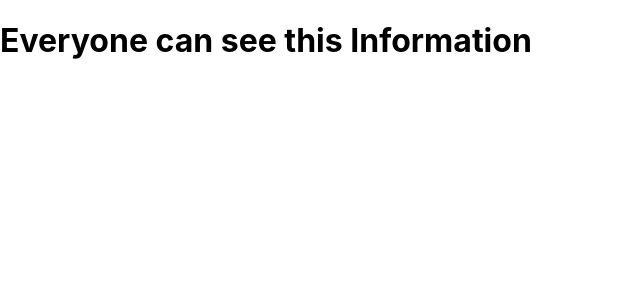
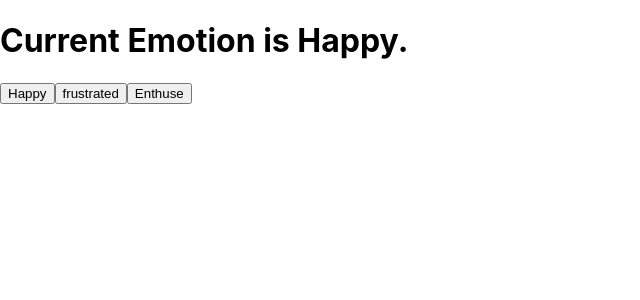
Before and after one commit to shubham4315/React.js_Essential__Training, a React (Create React App) app: page / in a window 1280 px wide. Shown: the top 300 px of the page, without its empty margins (0-640 px from the left). Built offline with nearby package versions, Linux system fonts and the light colour scheme.

Commit message:
UseState Hook

```diff
--- a/src/App.js
+++ b/src/App.js
@@ -1,26 +1,15 @@
 import './App.css';
 import restaurant from './restaurant.jpeg'
-
-function SecretComponent(){
-  return(<h1>Super Secret Information for uthorized users only.</h1>);
-}
-
-function RegularComponent(){
-  return(
-    <h1>Everyone can see this Information</h1>
-  );
-}
-
-function App({authorized}) {
-  /*if(props.authorized){
-    return <SecretComponent/>
-  }
-  else{
-    return <RegularComponent/>
-  }*/
+import React,{useState} from "react";
+function App() {
+  //const what = useState("Happy");
+  const [emotion,setEmotion] = useState("Happy");
   return(
     <>
-    {authorized ? (<SecretComponent/>):(<RegularComponent/>)}
+    <h1>Current Emotion is {emotion}.</h1>
+    <button onClick={() => setEmotion("Happy")}>Happy</button>
+    <button onClick={() => setEmotion("Frustrated")}>frustrated</button>
+    <button onClick={() => setEmotion("Enthusiastic")}>Enthuse</button>
     </>
   );
 }
--- a/src/index.js
+++ b/src/index.js
@@ -4,6 +4,6 @@
 import App from './App';
 
 ReactDOM.render(
-    <App authorized={false}/>,
+    <App/>,
   document.getElementById('root')
 );
```
